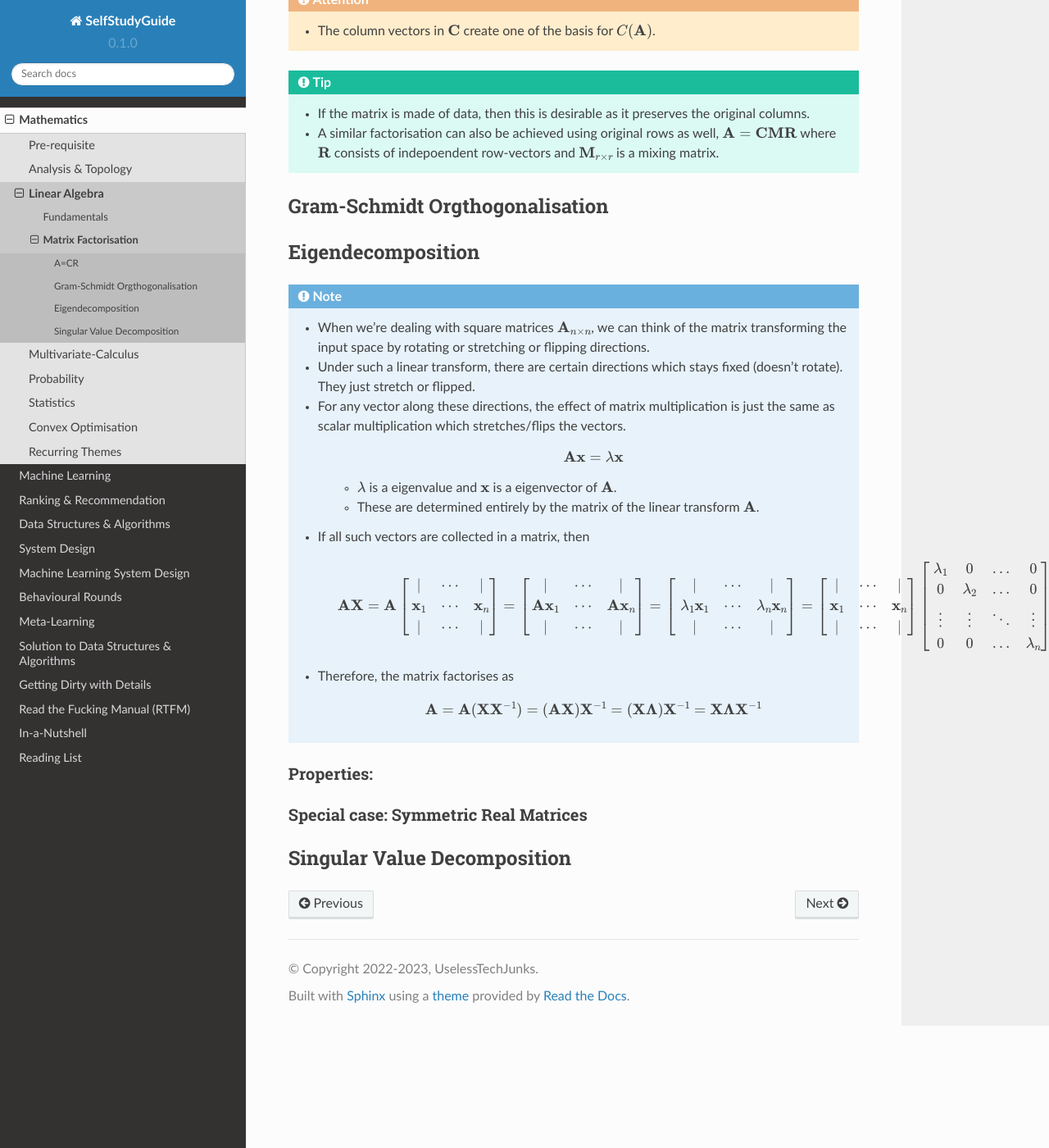
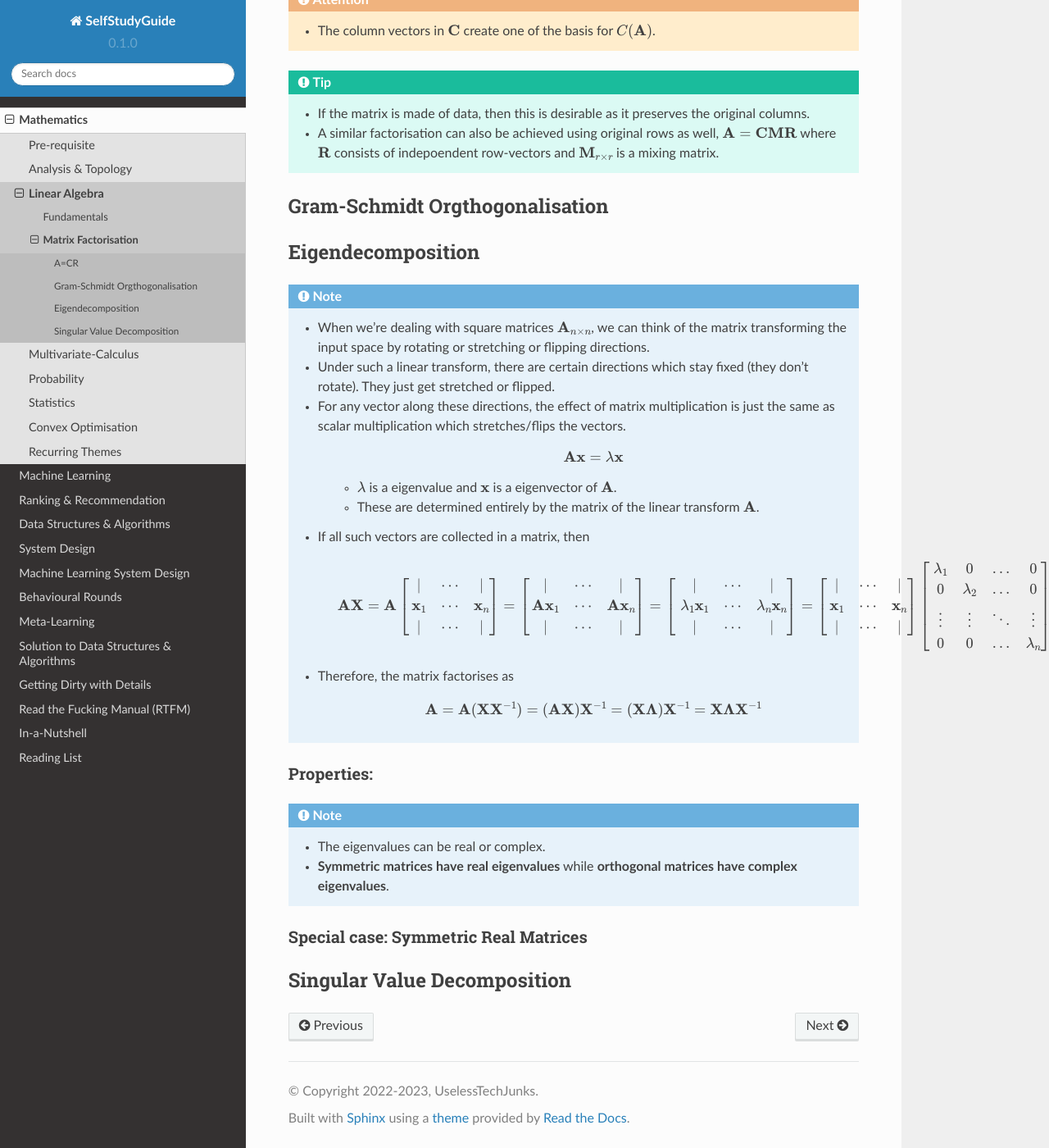
Before and after one commit to uselesstechjunks/leetcode, a Sphinx documentation site: the page built from docs/source/math/linalg/factor.rst, in a window 1280 px wide and 1400 px high, scrolled down 642 px. Shown: the whole window at 82% size. Built offline with Sphinx 7.4.7 and the Read the Docs theme 2.0.0, drawn with Linux system fonts in a browser that asks for light colours.

Commit message:
Update factor.rst

```diff
--- a/docs/source/math/linalg/factor.rst
+++ b/docs/source/math/linalg/factor.rst
@@ -34,7 +34,7 @@ Eigendecomposition
 ********************************************************************************
 .. note::
 	* When we're dealing with square matrices :math:`\mathbf{A}_{n\times n}`, we can think of the matrix transforming the input space by rotating or stretching or flipping directions.
-	* Under such a linear transform, there are certain directions which stays fixed (doesn't rotate). They just stretch or flipped.
+	* Under such a linear transform, there are certain directions which stay fixed (they don't rotate). They just get stretched or flipped.
 	* For any vector along these directions, the effect of matrix multiplication is just the same as scalar multiplication which stretches/flips the vectors.
 
 		.. math:: \mathbf{A}\mathbf{x}=\lambda\mathbf{x}
@@ -51,6 +51,9 @@ Eigendecomposition
 
 Properties:
 ================================================================================
+.. note::
+	* The eigenvalues can be real or complex.
+	* **Symmetric matrices have real eigenvalues** while **orthogonal matrices have complex eigenvalues**.
 
 Special case: Symmetric Real Matrices
 ================================================================================
```
